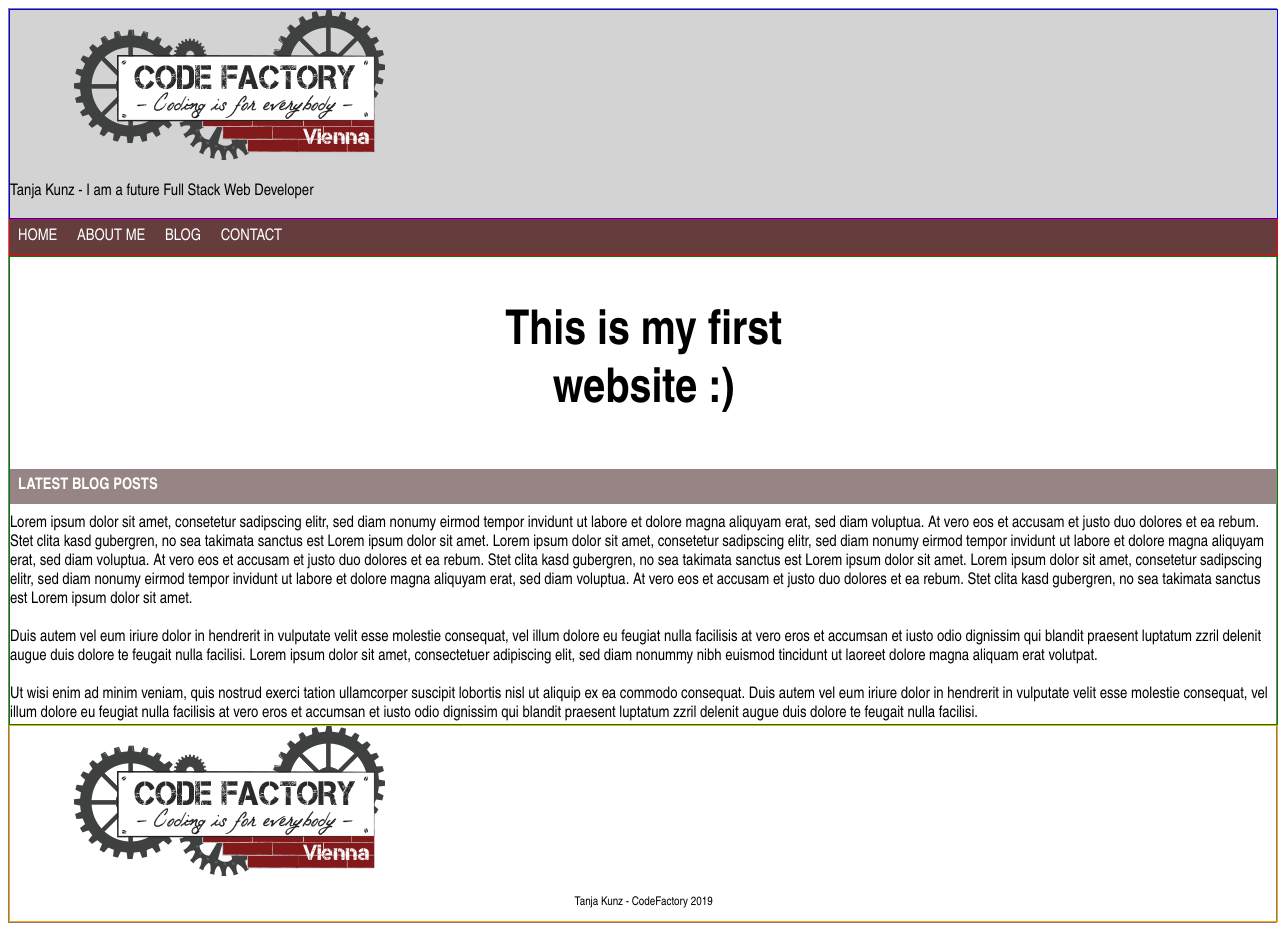
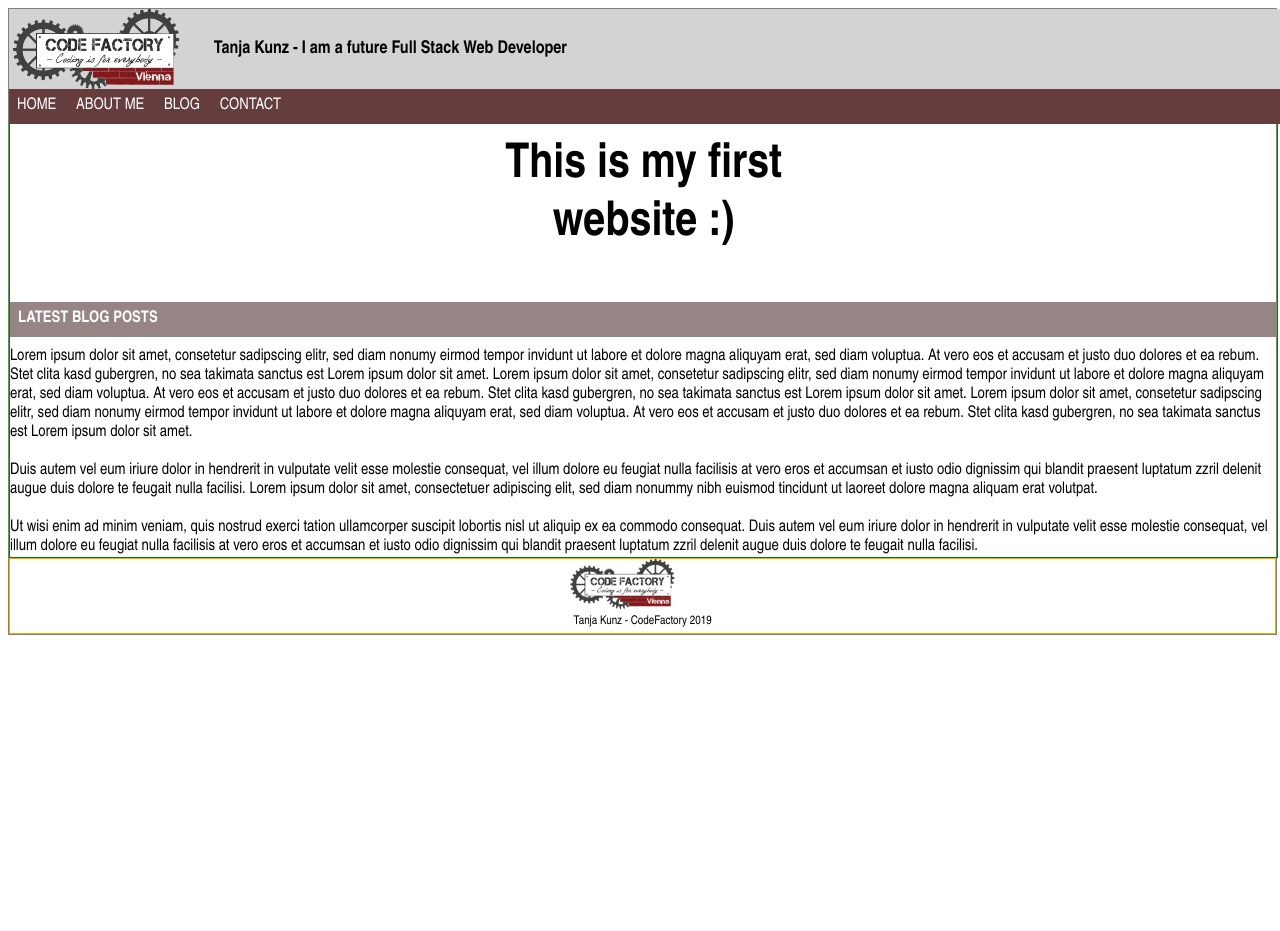
Before and after one commit to TanjaKunz/FSWD70-TanjaKunz-CodeReview-01, a plain HTML site: page index1.html in a window 1280 px wide. After the commit the page ends 800 px from the top, so only its background shows below. Drawn offline with Linux system fonts and the light colour scheme.

Commit message:
basic page layout complete, Blogs missing

```diff
--- a/index1.html
+++ b/index1.html
@@ -9,20 +9,22 @@
 	<div id="container">
 
 		<header id="header">
-			<div id="divHeader">
-				<img id="imgHeader" src="img/codefactory-vienna-logo.png" alt="CodeFactory">
-				<p id="pHeader">Tanja Kunz - I am a future Full Stack Web Developer</p>
+			<div id="divHeader" class="header">
+				<img id="imgHeader" class="header" src="img/codefactory-vienna-logo.png" alt="CodeFactory">
+				<p id="pHeader" class="header">Tanja Kunz - I am a future Full Stack Web Developer</p>
 			</div>
 
 		</header><!-- /header -->
 
 		<nav id="nav">
+			<div id="divNav">
 			<ul>
 				<li><a href="" title="Home">Home</a></li>
 				<li><a href="" title="About">About Me</a></li>
 				<li><a href="" title="Blog">Blog</a></li>
 				<li><a href="" title="ontact">Contact</a></li>
 			</ul>
+			</div>
 		</nav>
 
 		<main id="main">
@@ -41,7 +43,9 @@
 		</main>
 
 		<footer id="footer">
-			<img id="imgFooter" src="img/codefactory-vienna-logo.png" alt="CodeFactory">
+			<div id="divFooter">
+				<img id="imgFooter" src="img/codefactory-vienna-logo.png" alt="CodeFactory">
+			</div>
 			<p id="pFooter">Tanja Kunz - CodeFactory 2019</p>
 
 		</footer>
--- a/style1.css
+++ b/style1.css
@@ -6,25 +6,62 @@ body {
 #container {
 	width: 100%;
 	border: 0.5px solid grey;
+	top: 0;
 }
 
 /* ------ Header ------ */
 #header {
 	width: 100%;
+	height: 5em;
 	position: relative;
-	border: 0.5px solid blue;
 	background-color: lightgrey;
 
 }
+
+#divHeader {
+	position: fixed;
+	background-color: lightgrey;
+	height: 5em;
+	width: 100%;
+	z-index: 2;
+
+}
+
+#imgHeader {
+	max-width: 100%;
+    max-height: 100%;
+    margin-left: -30px;
+}
+
+#pHeader {
+	position: absolute;
+	top: 50%;
+	transform: translate(0, -50%);
+	display: inline;
+	width: auto;
+	margin: 0;
+
+	font-size: 110%;
+	font-weight: bold;
+
+}
+
+
 
 /* ---- Navigation ---- */
 #nav {
 	position: relative;
 	width: 100%;
+
+
+}
+
+#divNav {
+	position: fixed;
+	width: 100%;
 	padding: 0.5em 0 0.5em 0;
-	border: 0.5px solid red;
 	background-color: #653D3D;
-
+	z-index: 2;
 }
 
 nav ul {
@@ -50,6 +87,7 @@ nav a {
 	width: 100%;
 	position: relative;
 	border: 0.5px solid green;
+	z-index: 1;
 
 }
 
@@ -62,7 +100,7 @@ nav a {
 
 #h1Main {
 	background-color: #978484;
-	top: 8em;
+	top: 7.5em;
 	position: sticky;
 	padding: 0.5em;
 	font-size: 100%;
@@ -73,13 +111,38 @@ nav a {
 
 /* ------ Footer ------ */
 #footer {
-	width: 100%;
+	width: auto;
+	height: auto;
+
 	position: relative;
 	border: 0.5px solid orange;
 
 }
 
+#divFooter {
+	position: relative;
+	width: auto;
+	height: 50px;
+
+}
+
+#imgFooter {
+	max-width: 100%;
+    max-height: 100%;
+    margin-left: -30px;
+
+	position: absolute;
+	left: 45%;
+	top: 50%;
+	transform: translate(0, -50%);
+
+}
+
+
+
 #pFooter {
+	position: relative;
 	text-align: center;
-	font-size: 75%
+	font-size: 75%;
+	margin: 5px;
 }
```
